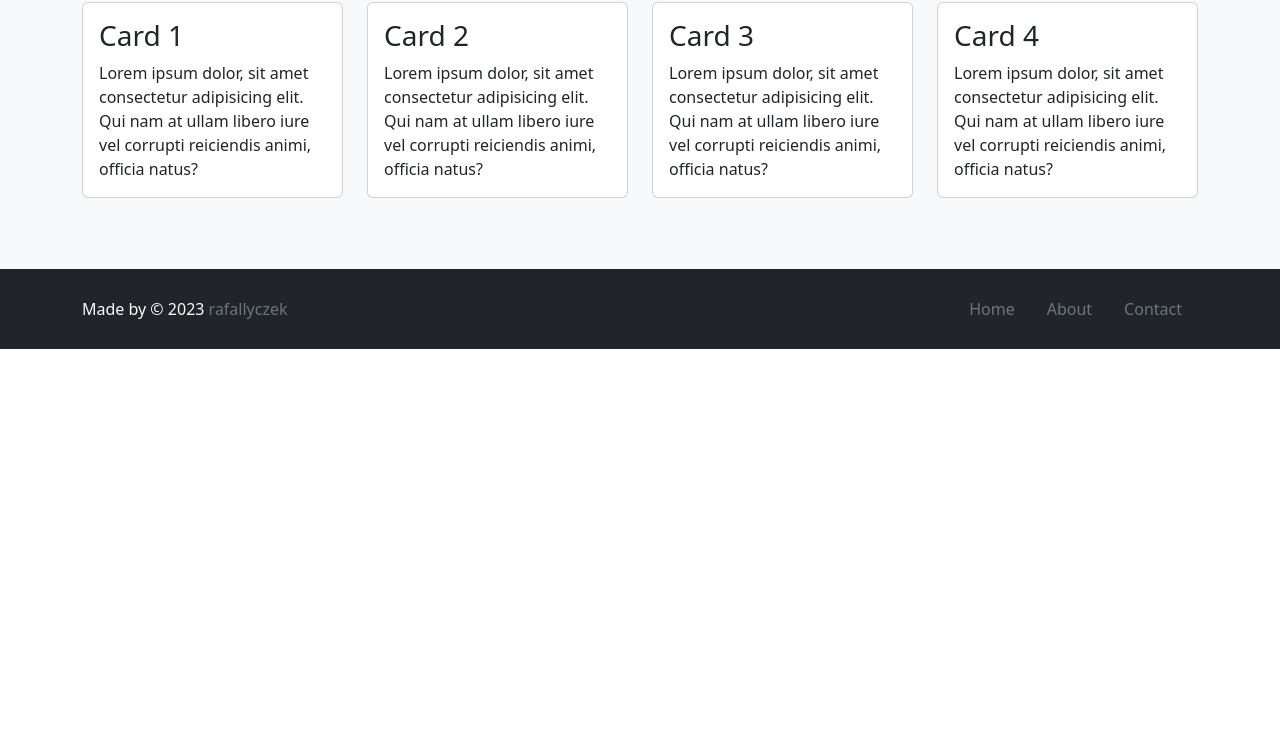
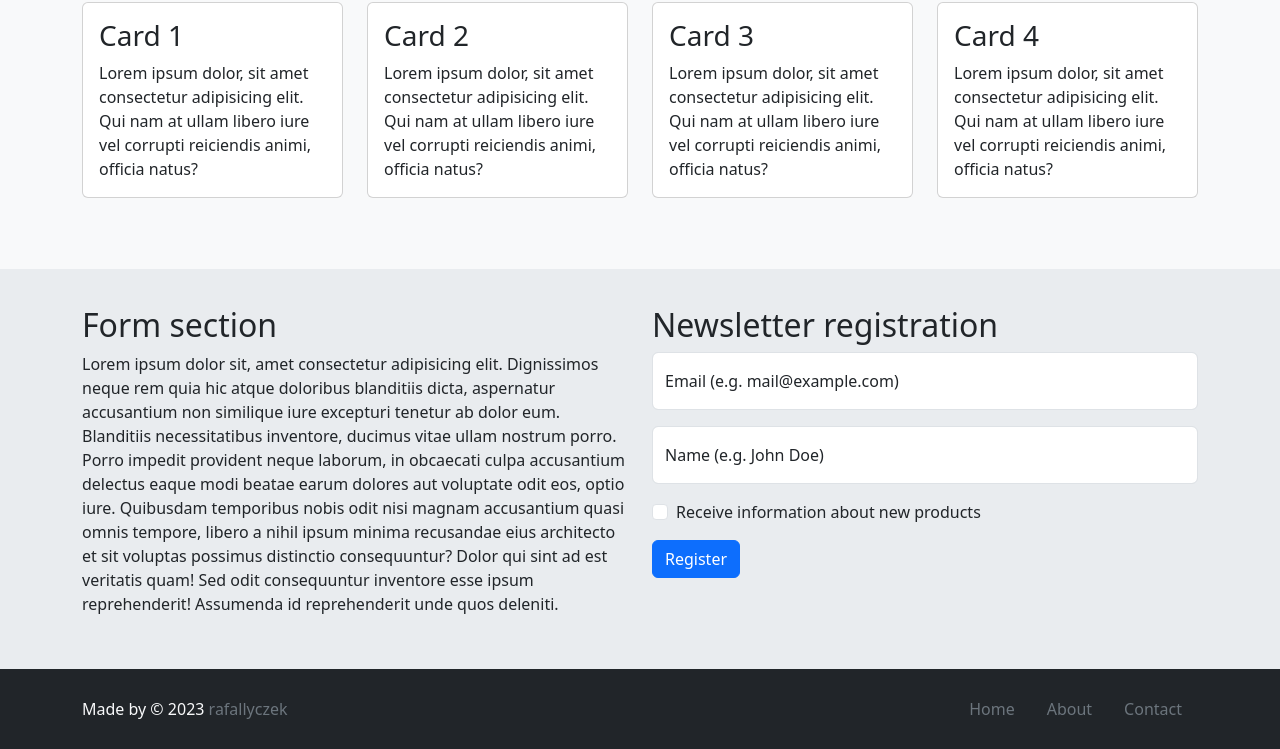
Before and after one commit to rafallyczek/bootstrap-page, a plain HTML site: page index.html in a window 1280 px wide. Shown: the part 587-1336 px from the top of the page. Before the commit the page ends 936 px from the top, so only its background shows below. Drawn offline with nearby package versions, Linux system fonts and the light colour scheme.

Commit message:
Add form section
Added section with form and script for validation.

```diff
--- a/index.html
+++ b/index.html
@@ -8,12 +8,13 @@
     <link href="https://cdn.jsdelivr.net/npm/bootstrap@5.3.0-alpha3/dist/css/bootstrap.min.css" rel="stylesheet" integrity="sha384-KK94CHFLLe+nY2dmCWGMq91rCGa5gtU4mk92HdvYe+M/SXH301p5ILy+dN9+nJOZ" crossorigin="anonymous">
     <link rel="stylesheet" href="./style.css">
     <script src="https://cdn.jsdelivr.net/npm/bootstrap@5.3.0-alpha3/dist/js/bootstrap.bundle.min.js" integrity="sha384-ENjdO4Dr2bkBIFxQpeoTz1HIcje39Wm4jDKdf19U8gI4ddQ3GYNS7NTKfAdVQSZe" crossorigin="anonymous" defer></script>
+    <script src="./script.js" defer></script>
 </head>
 <body>
 
     <nav class="navbar navbar-expand-sm navbar-dark bg-dark">
         <div class="container">
-            <a href="#" class="navbar-brand">Page</a>
+            <a href="#" class="navbar-brand">Bootstrap Page</a>
             <button class="navbar-toggler" data-bs-toggle="collapse" data-bs-target="#nav" aria-controls="nav" aria-label="Expand Navigation">
                 <span class="navbar-toggler-icon"></span>
             </button>
@@ -48,7 +49,7 @@
         </div>
     </header>
 
-    <section class="cards bg-light d-flex align-items-center py-4">
+    <section class="bg-light d-flex align-items-center py-4">
         <div class="container text-md-start text-center">
             <div class="row mb-3">
                 <h2>Card section</h2>
@@ -98,6 +99,43 @@
         </div>
     </section>
 
+    <section class="bg-body-secondary d-flex align-items-center py-4">
+        <div class="container">
+            <div class="row justify-content-center">
+                <div class="col-md-6 col-12 text-md-start text-center">
+                    <h2>Form section</h2>
+                    <p>Lorem ipsum dolor sit, amet consectetur adipisicing elit. Dignissimos neque rem quia hic atque doloribus blanditiis dicta, aspernatur accusantium non similique iure excepturi tenetur ab dolor eum. Blanditiis necessitatibus inventore, ducimus vitae ullam nostrum porro. Porro impedit provident neque laborum, in obcaecati culpa accusantium delectus eaque modi beatae earum dolores aut voluptate odit eos, optio iure. Quibusdam temporibus nobis odit nisi magnam accusantium quasi omnis tempore, libero a nihil ipsum minima recusandae eius architecto et sit voluptas possimus distinctio consequuntur? Dolor qui sint ad est veritatis quam! Sed odit consequuntur inventore esse ipsum reprehenderit! Assumenda id reprehenderit unde quos deleniti.</p>
+                </div>
+                <div class="col-6 d-md-block d-flex flex-column align-items-center">
+                    <h2 class="text-md-start text-center">Newsletter registration</h2>
+                    <form novalidate>
+                        <div class="form-floating mb-3">
+                            <input type="email" class="form-control" id="email" placeholder="mail@example.com" required>
+                            <label for="email" class="form-label">Email (e.g. mail@example.com)</label>
+                            <div class="invalid-feedback">
+                                Please provide a valid email.
+                            </div>
+                        </div>
+                        <div class="form-floating mb-3">
+                            <input type="text" class="form-control" id="name" placeholder="John Doe" required>
+                            <label for="name" class="form-label">Name (e.g. John Doe)</label>
+                            <div class="invalid-feedback">
+                                Please provide a name.
+                            </div>
+                        </div>
+                        <div class="form-check mb-3">
+                            <input type="checkbox" class="form-check-input" id="products">
+                            <label class="form-check-label" for="products">Receive information about new products</label>
+                        </div>
+                        <div class="text-md-start text-center">
+                            <button type="submit" class="btn btn-primary">Register</button>
+                        </div>
+                    </form>
+                </div>
+            </div>
+        </div>
+    </section>
+
     <footer class="bg-dark p-3 d-flex align-items-center">
         <div class="container text-light">
             <div class="row">
--- /dev/null
+++ b/script.js
@@ -0,0 +1,10 @@
+const form = document.querySelector("form");
+
+form.addEventListener("submit", (event) => {
+  if (!form.checkValidity()) {
+    event.preventDefault();
+    event.stopPropagation();
+  }
+
+  form.classList.add("was-validated");
+});
--- a/style.css
+++ b/style.css
@@ -1,5 +1,5 @@
 header,
-.cards {
+section {
   min-height: 50vh;
 }
 
```
